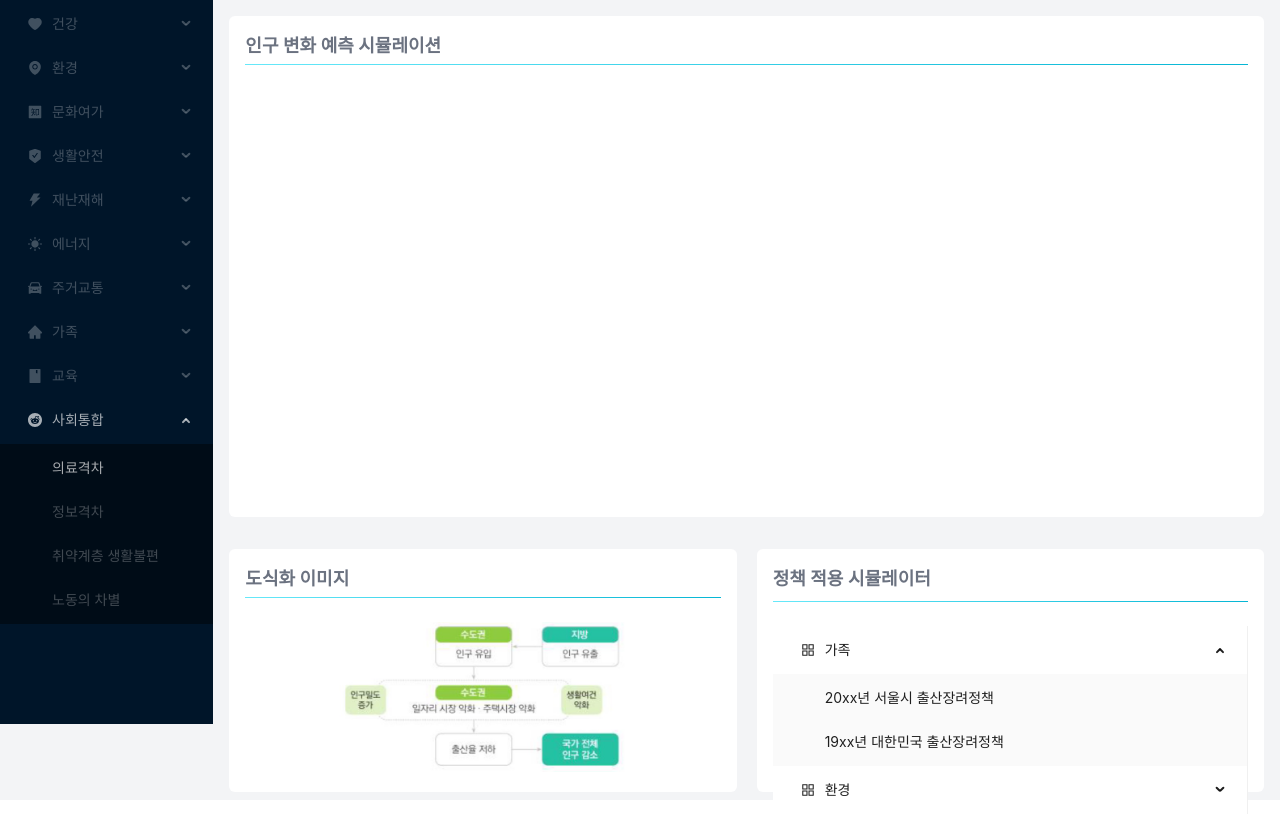
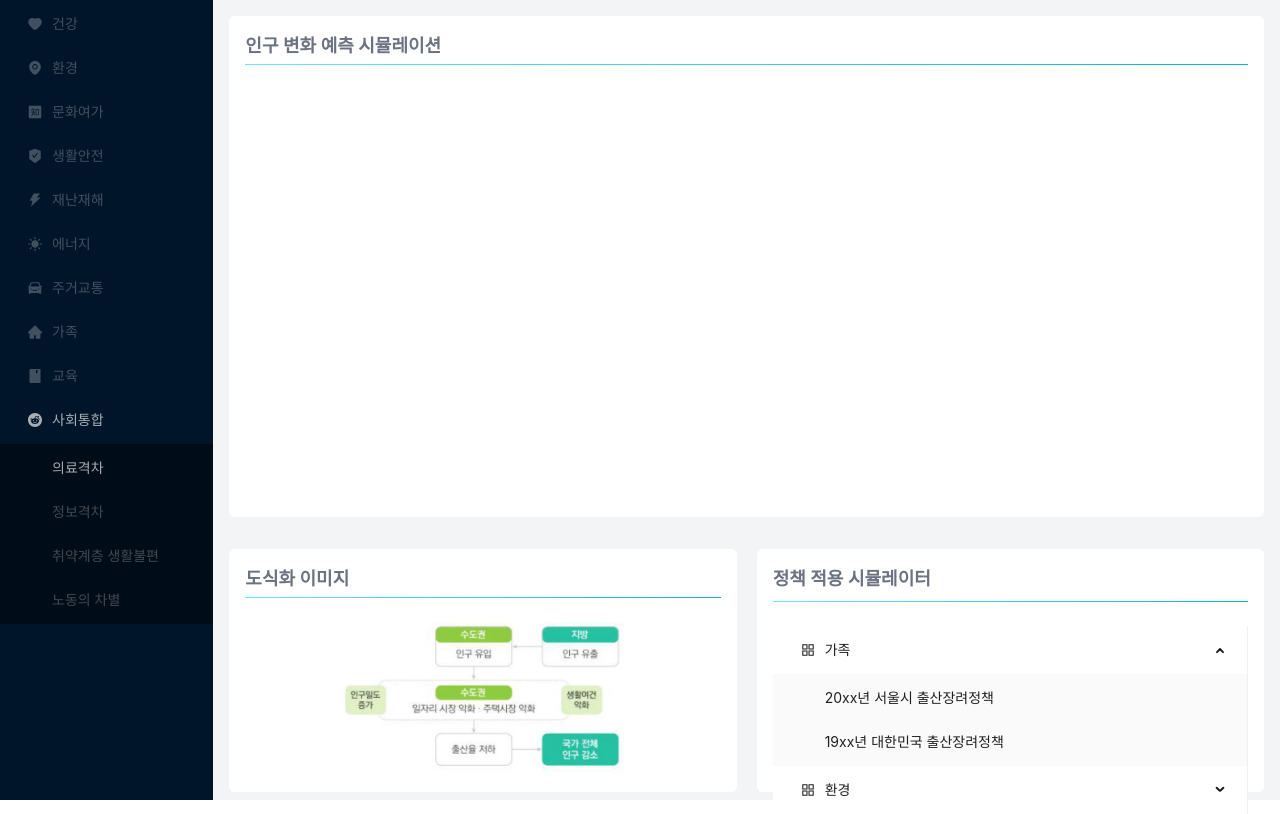
Before and after one commit to sean-ineeji/proj-rnd-population, a React (Create React App) app in the folder population-simulator/: page / in a window 1280 px wide. Built offline with nearby package versions, Linux system fonts and the light colour scheme.

Commit message:
sidebar height fix

```diff
--- a/population-simulator/src/components/Sidebar/Sidebar.css
+++ b/population-simulator/src/components/Sidebar/Sidebar.css
@@ -3,3 +3,8 @@
   color: rgba(0, 0, 0, 0.25); /* Change color to indicate disabled state */
   cursor: not-allowed; /* Change cursor to indicate disabled state */
 }
+
+.sidebar-container {
+  height: 100vh; /* Set height to 100% of viewport height */
+  overflow-y: auto; /* Enable vertical scrolling */
+}
--- a/population-simulator/src/components/Sidebar/Sidebar.tsx
+++ b/population-simulator/src/components/Sidebar/Sidebar.tsx
@@ -220,6 +220,7 @@ const Sidebar: React.FC = () => {
   };
 
   return (
+    <div className="sidebar-container">
       <Menu
         mode="inline"
         openKeys={openKeys}
@@ -228,6 +229,7 @@ const Sidebar: React.FC = () => {
         items={items}
         theme="dark"
       />
+    </div>
   );
 };
 
```
Lines whose indentation alone changed are shown as unchanged.
